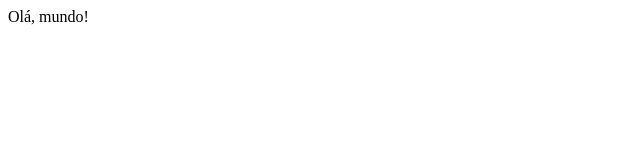
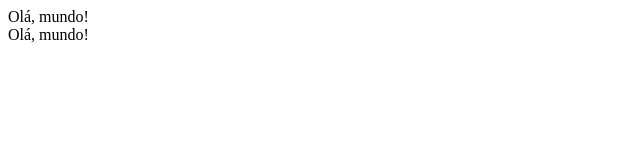
Before and after one commit to Cleverson-Matias/Teste, a plain HTML site: page index.html in a window 1280 px wide. Shown: the full height of the page, 0-640 px from the left. Drawn offline with Linux system fonts and the light colour scheme.

Commit message:
feature: exemplo

```diff
--- a/index.html
+++ b/index.html
@@ -7,5 +7,6 @@
 </head>
 <body>
     Olá, mundo!
+    <div>Olá, mundo!</div>
 </body>
 </html>
```
